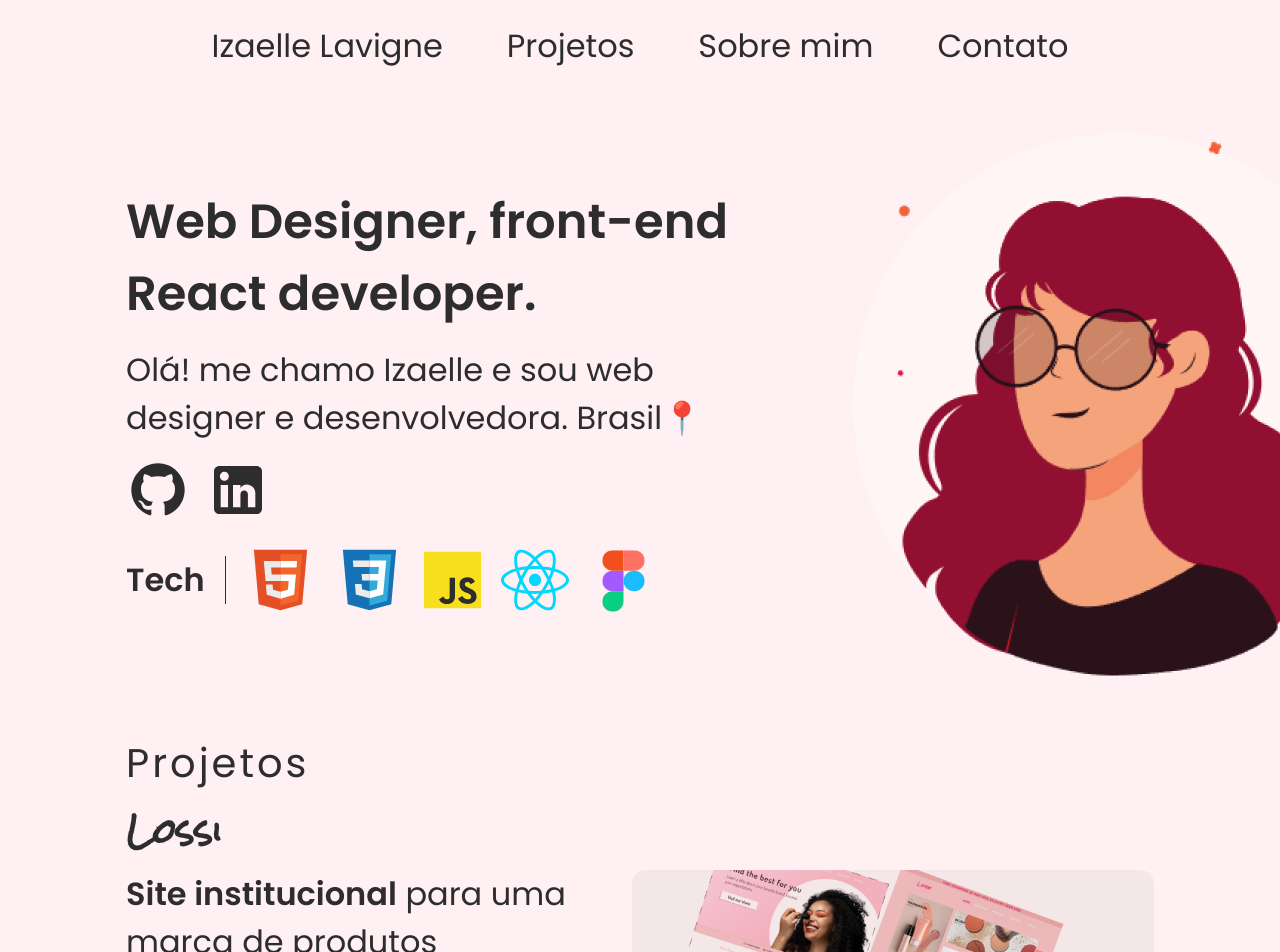
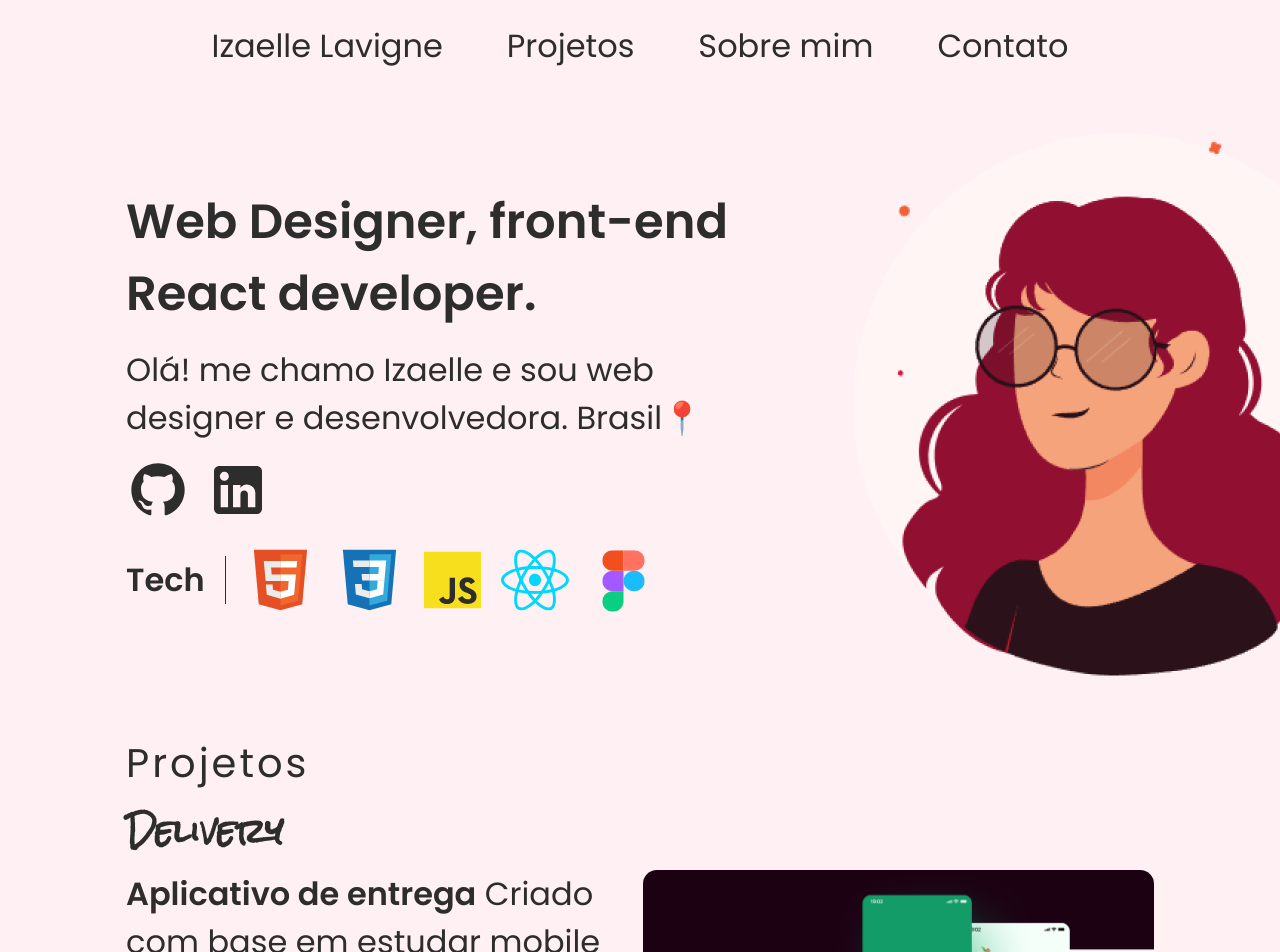
Before and after one commit to LeoCesar0/ellelavigne-portfolio, a React (Vite) app: page / in a window 1280 px wide. Shown: the top 952 px of the page. Built offline with nearby package versions, Linux system fonts and the light colour scheme.

Commit message:
feat: new card

```diff
--- a/src/section/Projects/index.jsx
+++ b/src/section/Projects/index.jsx
@@ -8,6 +8,22 @@ export const Projects = () => {
         <div className="container">
           <h2 className={styles.title}>Projetos</h2>
           <div className={styles.cards}>
+            <CardProject
+              title="Delivery"
+              description={
+                <>
+                  <b>Aplicativo de entrega</b> Criado com base em estudar mobile
+                  e animações com figma <b>Versão Mobile.</b>
+                </>
+              }
+              buttonTextColor="#FFF0F4"
+              buttonColor="#1C0113"
+              tools={["figma"]}
+              figmalink={
+                "https://www.figma.com/file/EbWcJMi4DubHvi7KezCx95/App-Delivery?type=design&t=DWpYHyc0wS3Q6cSp-6"
+              }
+              cardImg={"card-img-delivery.png"}
+            />
             <CardProject
               title="Lossi"
               description={
```
Also changed, not shown: public/card-img-delivery.png (added).
